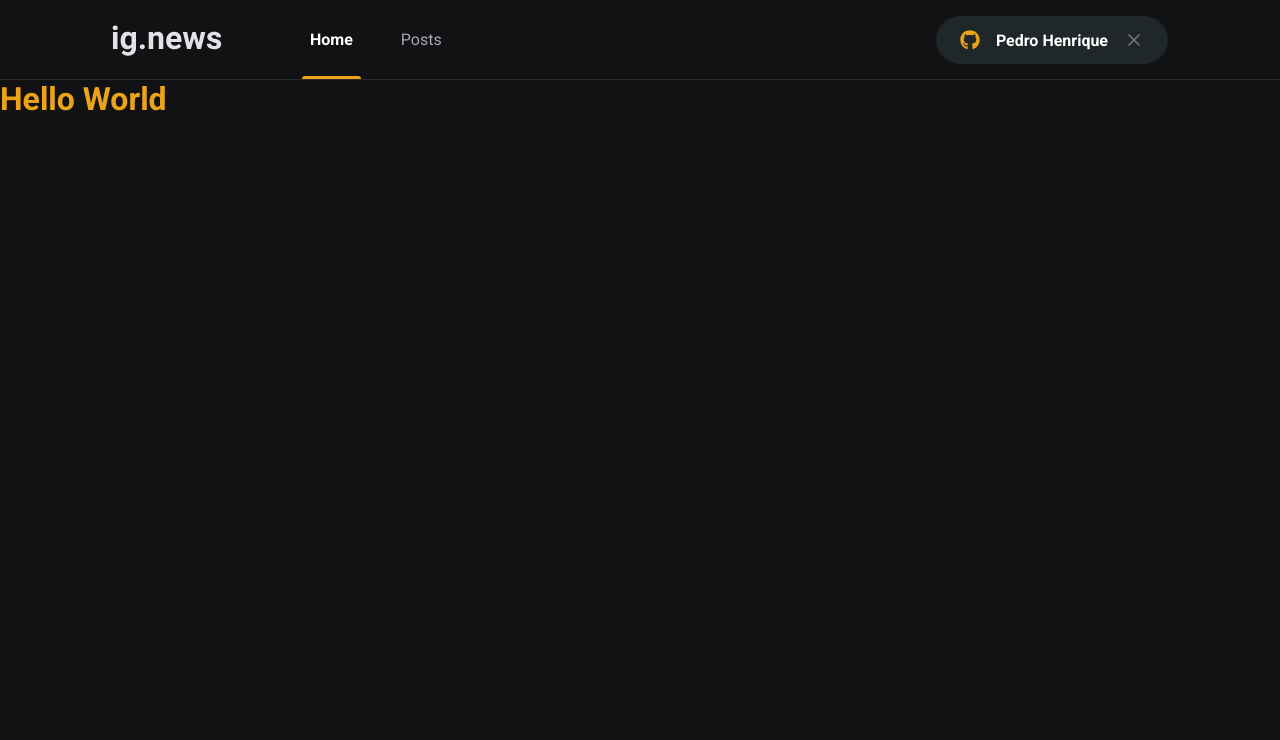
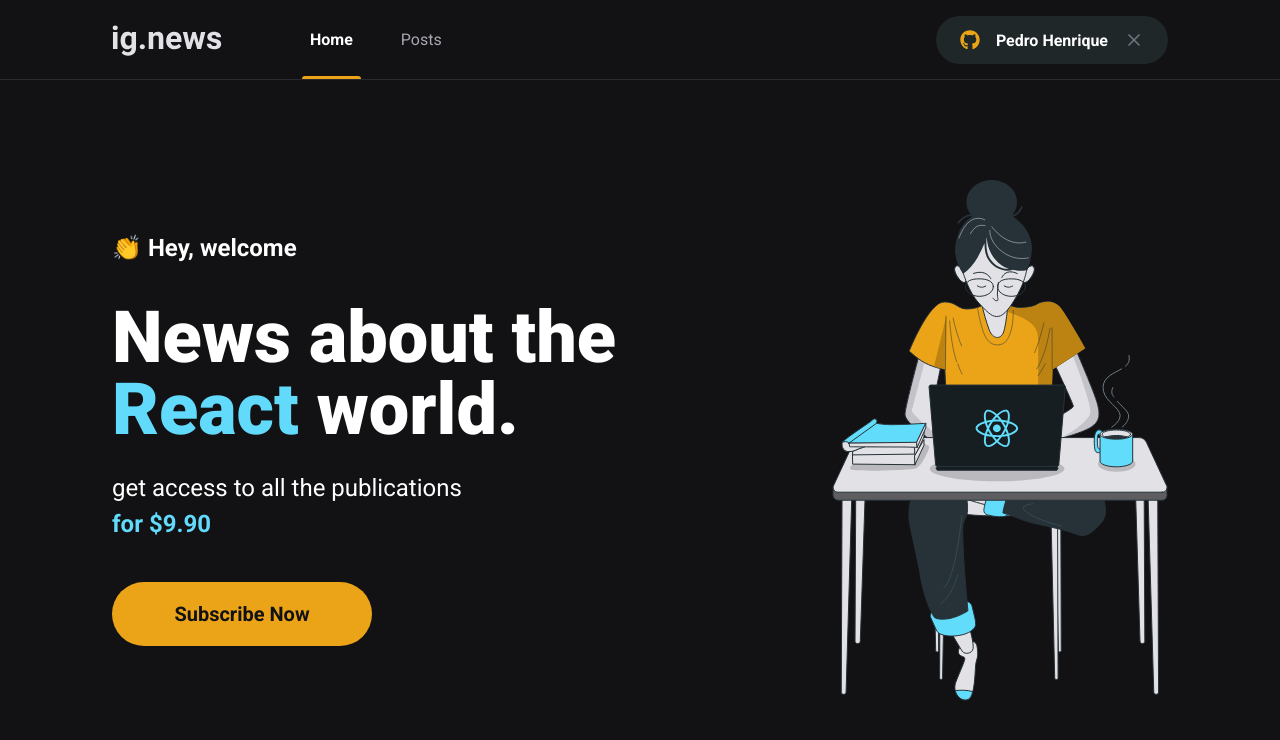
Before and after one commit to pedrokasak/ignews, a Next.js app: page / in a window 1280 px wide. Shown: the top 740 px of the page. Built offline with nearby package versions, Linux system fonts and the light colour scheme.

Commit message:
Create component home and subscribeButton

```diff
--- /dev/null
+++ b/src/components/SubscribeButton/index.tsx
@@ -0,0 +1,12 @@
+import styles from './styles.module.scss';
+
+export function SubscribeButton () {
+    return (
+        <button
+        type="button"
+        className={styles.subscribeButton}
+        >
+            Subscribe Now
+        </button>
+    )
+}
--- /dev/null
+++ b/src/components/SubscribeButton/styles.module.scss
@@ -0,0 +1,20 @@
+.subscribeButton {
+    height: 4rem;
+    width: 260px;
+    border: 0;
+    border-radius: 2rem;
+    background: var(--yellow-500);
+    color: var(--gray-900);
+    font-size: 1.25rem;
+    font-weight: bold;
+
+    display: flex;
+    align-items: center;
+    justify-content: center;
+
+    transition: filter 0.2s;
+
+    &:hover {
+        filter: brightness(0.8);
+    }
+}
--- /dev/null
+++ b/src/pages/home.module.scss
@@ -0,0 +1,45 @@
+.contentContainer {
+    max-width: 1120px;
+    margin: 0 auto;
+    padding: 0 2rem;
+    height: calc(100vh - 5rem);
+
+    display: flex;
+    align-items: center;
+    justify-content: space-between;
+}
+
+.hero {
+    max-width: 600px;
+
+    > span {
+       font-size: 1.5rem;
+       font-weight: bold;
+    }
+
+    h1 {
+        font-size: 4.5rem;
+        line-height: 4.5rem;
+        font-weight: 900;
+        margin-top: 2.5rem;
+
+        span {
+            color: var(--cyan-500);
+        }
+    }
+
+    p {
+        font-size: 1.5rem;
+        line-height: 2.25rem;
+        margin-top: 1.5rem;
+
+        span {
+            color: var(--cyan-500);
+            font-weight: bold;
+        }
+    }
+
+    button {
+        margin-top: 2.5rem;
+    }
+}
--- a/src/pages/index.tsx
+++ b/src/pages/index.tsx
@@ -1,14 +1,31 @@
-import styles from '../../styles/globals.module.scss'
+import styles from './home.module.scss'
 import Head from 'next/head'
+import Image from 'next/image';
+import { SubscribeButton } from '../components/SubscribeButton';
+
 
 export default function Home() {
   return (
     <>
       <Head>
-          <title>Inicio | ig.news</title>
+          <title>Home | ig.news</title>
       </Head>
-      <h1>Hello World
-      </h1>
+      <main className={styles.contentContainer}>
+        <section className={styles.hero}>
+          <span>👏 Hey, welcome</span>
+          <h1>News about the <span> React</span> world.</h1>
+          <p> get access to all the publications <br />
+            <span>for $9.90</span>
+          </p>
+          <SubscribeButton />
+        </section>
+
+        <Image
+        src="/images/avatar.svg"
+        width="336"
+        height="521"
+        alt="Girl Coding" />
+      </main>
     </>
   )
 }
--- a/styles/globals.scss
+++ b/styles/globals.scss
@@ -30,7 +30,7 @@
 
 body {
   background: var(--gray-900);
-  color: var(--yellow-500);
+  color: var(--white);
 }
 
 body, input, textarea, select, button {
```
